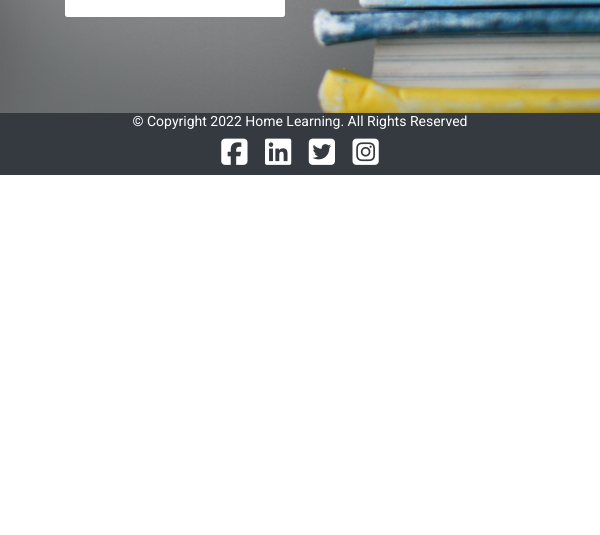
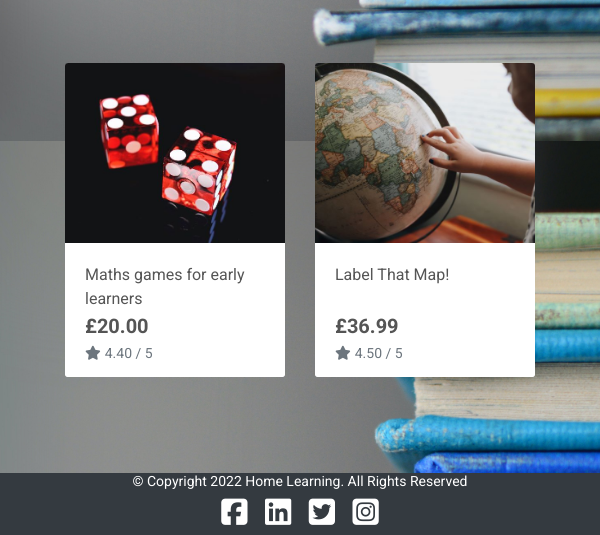
Before and after one commit to Sarah-LB/HomeLearning, a Django app: page /products/ in a window 600 px wide. Shown: the part 1459-1994 px from the top of the page. Before the commit the page ends 1634 px from the top, so only its background shows below. Run offline with Django 3.2, Linux system fonts and the light colour scheme; data comes from the database, SQL or seed files in the repository; some libraries are stand-ins or nearby versions; some web fonts are replaced.

Commit message:
add media queries to adjust card sizes on smaller screens

```diff
--- a/products/templates/products/products.html
+++ b/products/templates/products/products.html
@@ -41,7 +41,7 @@
                 <div class="row">
                     {% for product in products %}
                         <div class="col-sm-6 col-md-6 col-lg-4 col-xl-3">
-                            <div class="card h-150 border-0">
+                            <div class="card h-100 border-0">
                                 {% if product.image %}
                                 <a href="">
                                     <img class="card-img-top img-fluid" src="{{ product.image.url }}" alt="{{ product.name }}">
--- a/static/css/base.css
+++ b/static/css/base.css
@@ -159,3 +159,23 @@ body {
         height: calc(100vh - 220px);
     }
 }
+
+/* adjust card sizes on extra small screens */
+
+@media (max-width: 600px) {
+    .card-img-top {
+        width: 100%;
+        height: 40vw;
+        object-fit: cover;
+    }
+}
+
+/* adjust card sizes on small screens */
+
+@media (min-width: 600px) and (max-width: 992px) {
+    .card-img-top {
+        width: 100%;
+        height: 30vw;
+        object-fit: cover;
+    }
+}
```
Also changed, not shown: README.md.
